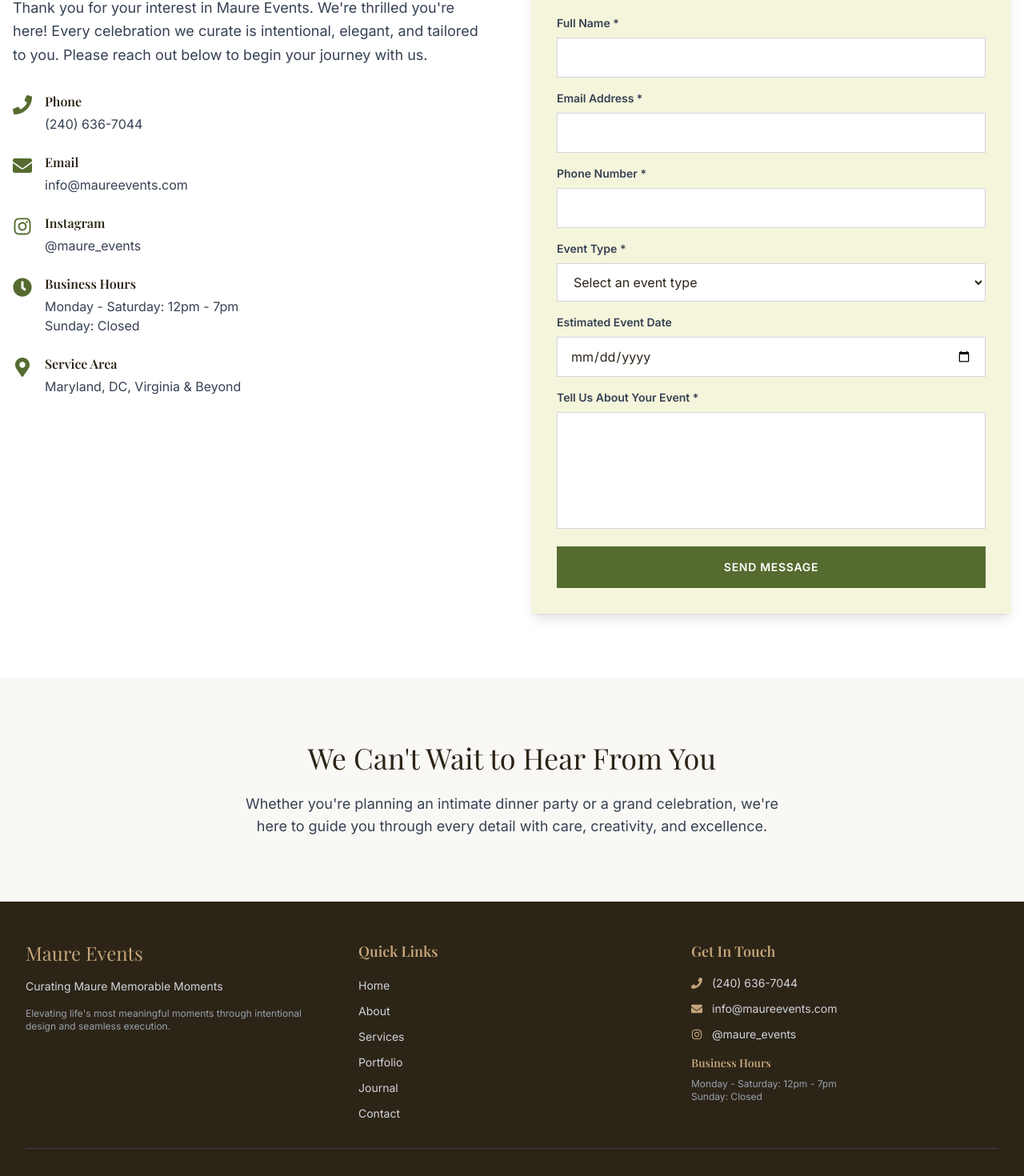
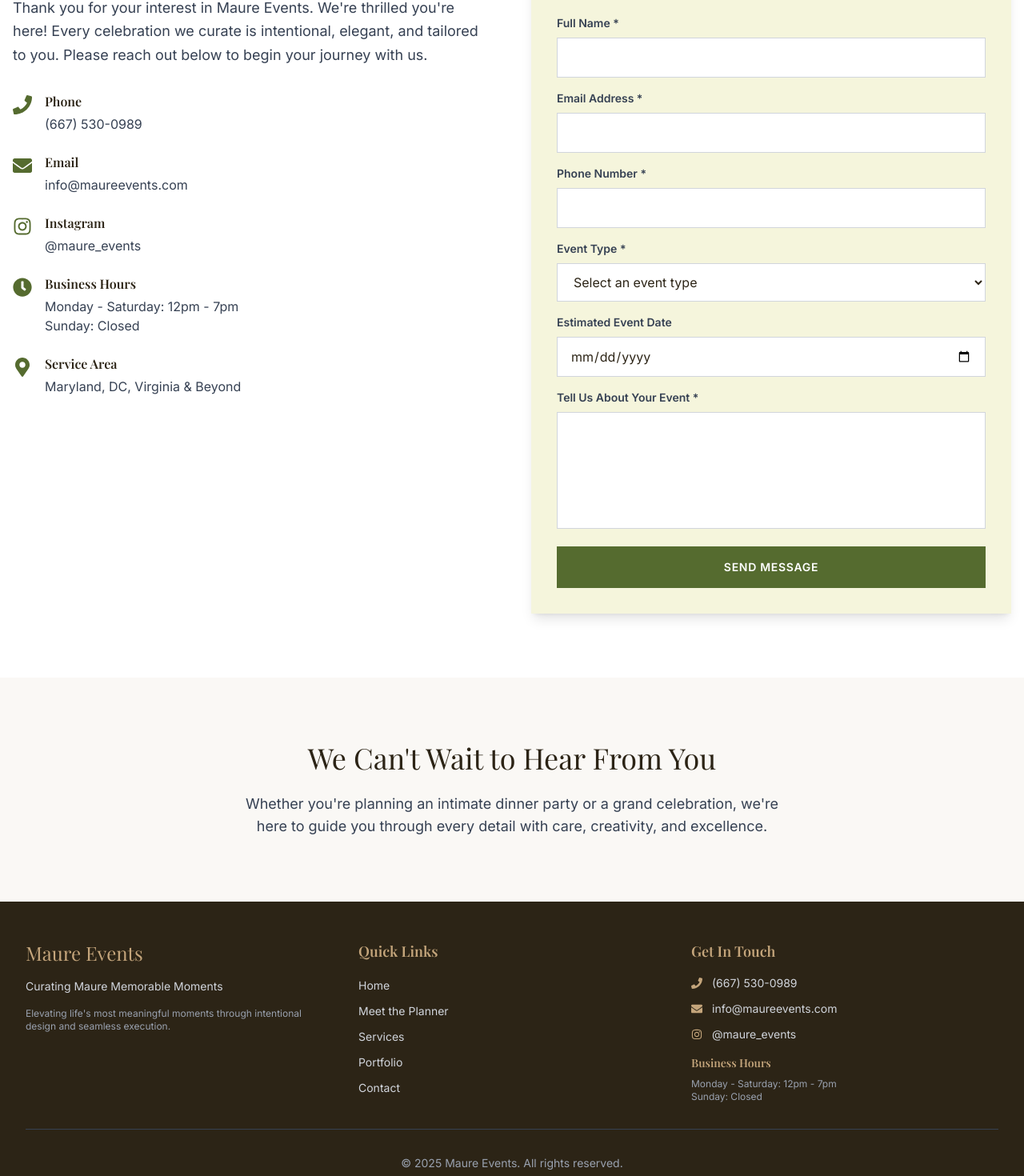
Before and after one commit to orlamee/maure-events, a Next.js app: page /contact in a window 1280 px wide. Shown: the part 709-2179 px from the top of the page at 80% size. Built offline with nearby package versions, Linux system fonts and the light colour scheme.

Commit message:
Update text labels and phone numbers for consistency; modify portfolio item titles and descriptions

```diff
--- a/app/about/page.tsx
+++ b/app/about/page.tsx
@@ -24,7 +24,7 @@ export default function About() {
             transition={{ duration: 0.8 }}
             className="text-5xl md:text-6xl font-serif mb-4"
           >
-            About Maure Events
+            Meet the Planner
           </motion.h1>
           <motion.p
             initial={{ opacity: 0, y: 30 }}
--- a/app/components/Footer.tsx
+++ b/app/components/Footer.tsx
@@ -30,7 +30,7 @@ export default function Footer() {
               </li>
               <li>
                 <Link href="/about" className="text-sm text-gray-300 hover:text-[#C4A57B] transition-colors">
-                  About
+                  Meet the Planner
                 </Link>
               </li>
               <li>
@@ -41,11 +41,6 @@ export default function Footer() {
               <li>
                 <Link href="/portfolio" className="text-sm text-gray-300 hover:text-[#C4A57B] transition-colors">
                   Portfolio
-                </Link>
-              </li>
-              <li>
-                <Link href="/journal" className="text-sm text-gray-300 hover:text-[#C4A57B] transition-colors">
-                  Journal
                 </Link>
               </li>
               <li>
@@ -62,8 +57,8 @@ export default function Footer() {
             <ul className="space-y-3">
               <li className="flex items-center space-x-3 text-sm text-gray-300">
                 <FaPhone className="text-[#C4A57B]" />
-                <a href="tel:2406367044" className="hover:text-[#C4A57B] transition-colors">
-                  (240) 636-7044
+                <a href="tel:6675300989" className="hover:text-[#C4A57B] transition-colors">
+                  (667) 530-0989
                 </a>
               </li>
               <li className="flex items-center space-x-3 text-sm text-gray-300">
--- a/app/components/Navbar.tsx
+++ b/app/components/Navbar.tsx
@@ -12,10 +12,9 @@ export default function Navbar() {
 
   const navLinks = [
     { name: 'Home', href: '/' },
-    { name: 'About', href: '/about' },
+    { name: 'Meet the Planner', href: '/about' },
     { name: 'Services', href: '/services' },
     { name: 'Portfolio', href: '/portfolio' },
-    { name: 'Journal', href: '/journal' },
     { name: 'Contact', href: '/contact' },
   ];
 
--- a/app/contact/page.tsx
+++ b/app/contact/page.tsx
@@ -88,8 +88,8 @@ export default function Contact() {
                   </div>
                   <div>
                     <h3 className="font-semibold text-[#2C2416] mb-1">Phone</h3>
-                    <a href="tel:2406367044" className="text-gray-700 hover:text-[#556B2F] transition-colors">
-                      (240) 636-7044
+                    <a href="tel:6675300989" className="text-gray-700 hover:text-[#556B2F] transition-colors">
+                      (667) 530-0989
                     </a>
                   </div>
                 </div>
--- a/app/page.tsx
+++ b/app/page.tsx
@@ -123,7 +123,7 @@ export default function Home() {
                 description: 'Stunning visual concepts brought to life'
               },
               {
-                image: '/images/Homepage/SERVICES SECTION/Day-Of Coordination/IMG_3546.JPG',
+                image: '/images/Homepage/SERVICES SECTION/Day-Of Coordination/IMG_3500.JPG',
                 title: 'Day-Of Coordination',
                 description: 'Seamless execution on your special day'
               }
--- a/app/portfolio/page.tsx
+++ b/app/portfolio/page.tsx
@@ -78,10 +78,10 @@ export default function Portfolio() {
     },
     {
       id: 4,
-      title: 'Anniversary Celebration',
+      title: 'Business Launch',
       category: 'social',
       image: '/images/Portfolio/Anniversary Celebration/IMG_4874.JPG',
-      description: 'Romantic celebration of enduring love',
+      description: 'Celebratory event marking a new business venture',
       gallery: [
         '/images/Portfolio/Anniversary Celebration/IMG_4874.JPG',
         '/images/Portfolio/Anniversary Celebration/IMG_4880.JPG',
@@ -122,7 +122,7 @@ export default function Portfolio() {
             transition={{ duration: 0.8 }}
             className="text-5xl md:text-6xl font-serif mb-4"
           >
-            Our Portfolio
+            Memorable Moments
           </motion.h1>
           <motion.p
             initial={{ opacity: 0, y: 30 }}
```
